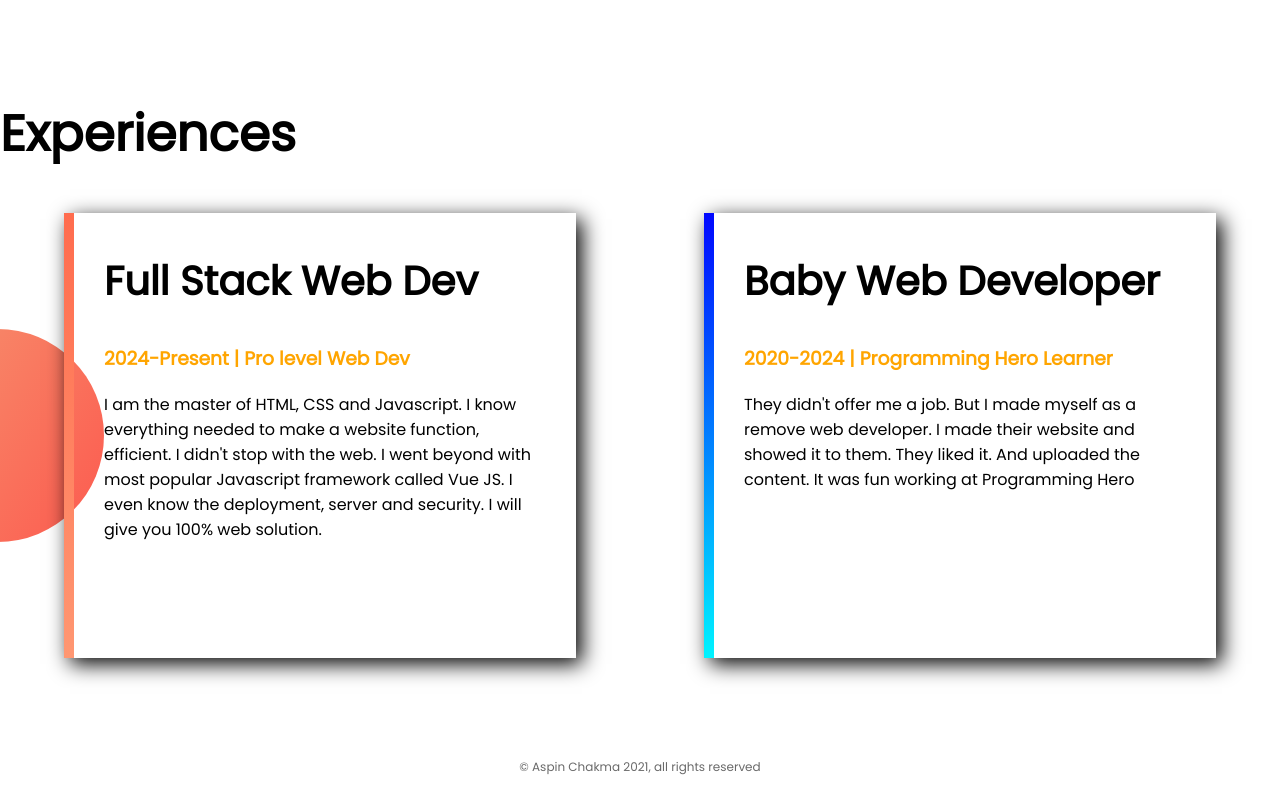
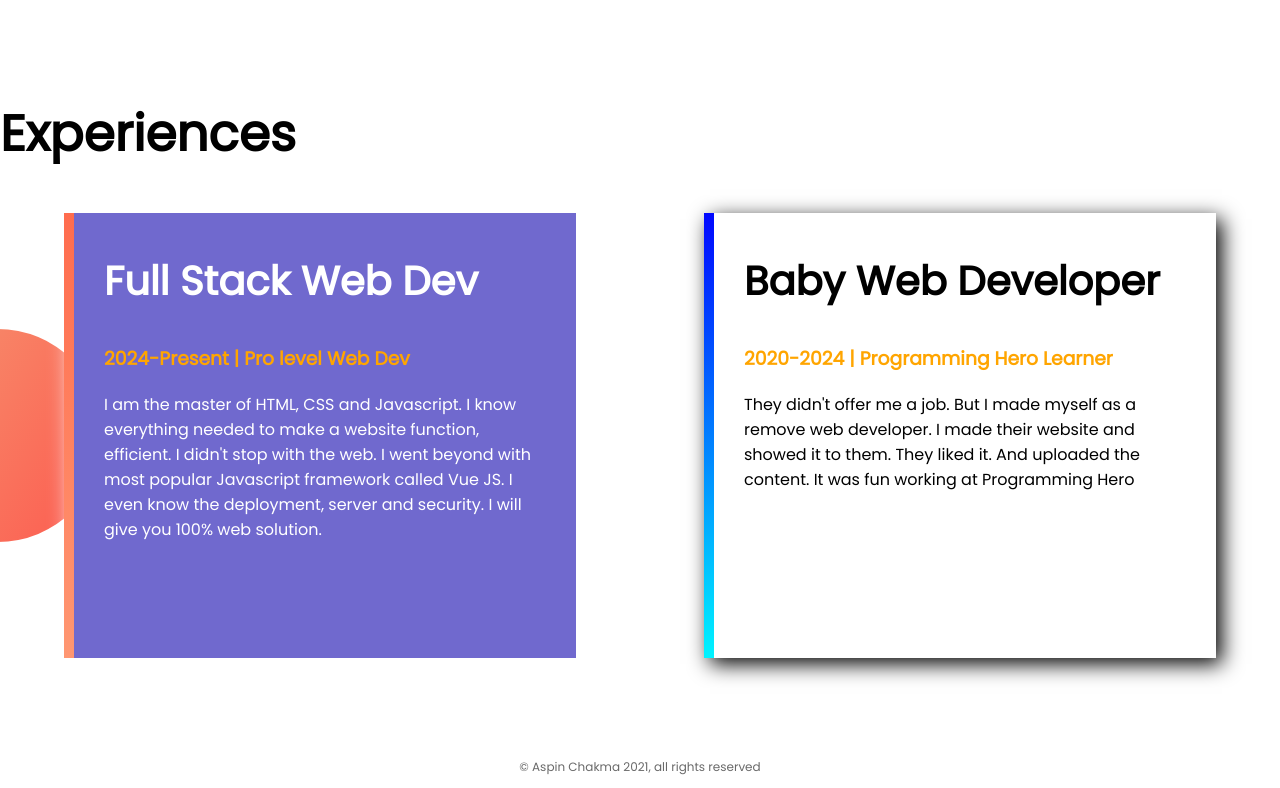
Before and after one commit to aspinchakma/amor-shanti-portfolio, a plain HTML site: page index.html in a window 1280 px wide. In both pictures the pointer is over the element 320 px from the left and 1551 px from the top of the page. Shown: the part 1116-1904 px from the top of the page. Drawn offline with Linux system fonts and the light colour scheme.

Commit message:
hover added in experience child box

```diff
--- a/style.css
+++ b/style.css
@@ -62,6 +62,7 @@ h2{
 
 
 }
+
 .third-subdiv{
     width:50%;
    padding-left:30px;
@@ -95,3 +96,7 @@ footer h3{
     text-align:center;
     color:#696969;
 }
+.third-subdiv:hover{
+    color:white !important;
+    background:rgb(112, 105, 206);
+}
```
